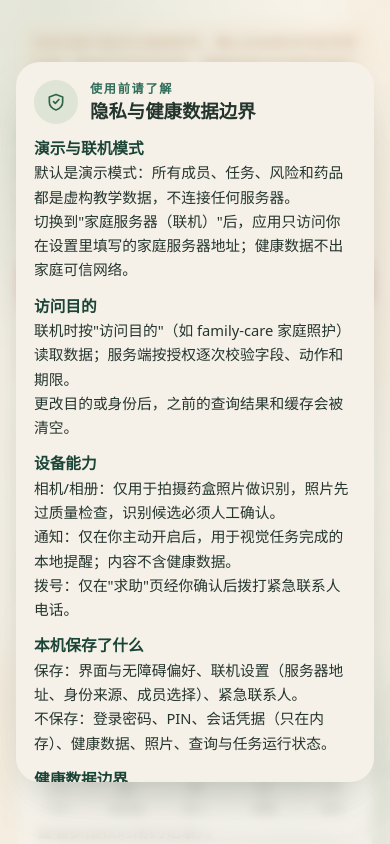
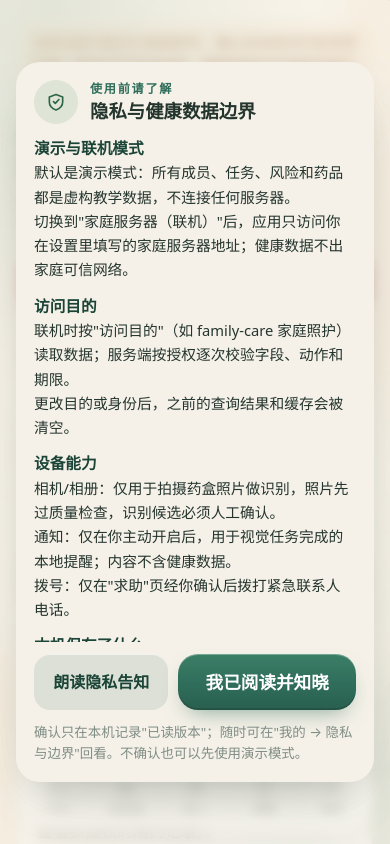
Before and after one commit to Meyt1n/issedu_ysu2026_3709, a Vue app in the folder APP/: page /#/help in a window 390 px wide. Shown: the top 844 px of the page. Built offline with nearby package versions, Linux system fonts and the light colour scheme.

Commit message:
fix(mob-133): make privacy notice usable on Android phones

```diff
--- a/APP/src/components/PrivacyNoticeSheet.vue
+++ b/APP/src/components/PrivacyNoticeSheet.vue
@@ -68,6 +68,7 @@ function speakNotice(): void {
 }
 .privacy-card {
   display: grid;
+  grid-template-rows: auto minmax(0, 1fr) auto auto;
   gap: 12px;
   width: min(560px, 100%);
   max-height: min(86vh, 720px);
@@ -85,7 +86,7 @@ function speakNotice(): void {
   background: var(--c-calm-soft); color: var(--c-calm-deep);
 }
 .privacy-head h2 { font-size: 1.15rem; }
-.privacy-body { overflow-y: auto; display: grid; gap: 12px; padding-right: 4px; }
+.privacy-body { min-height: 0; overflow-y: auto; display: grid; gap: 12px; padding-right: 4px; }
 .privacy-body h3 { font-size: 0.98rem; color: var(--c-brand-deep); }
 .privacy-body p { line-height: 1.65; font-size: 0.92rem; }
 .privacy-actions { display: flex; gap: 10px; flex-wrap: wrap; }
```
Also changed, not shown: 2 other files (tests, documents, lock files or other folders).
